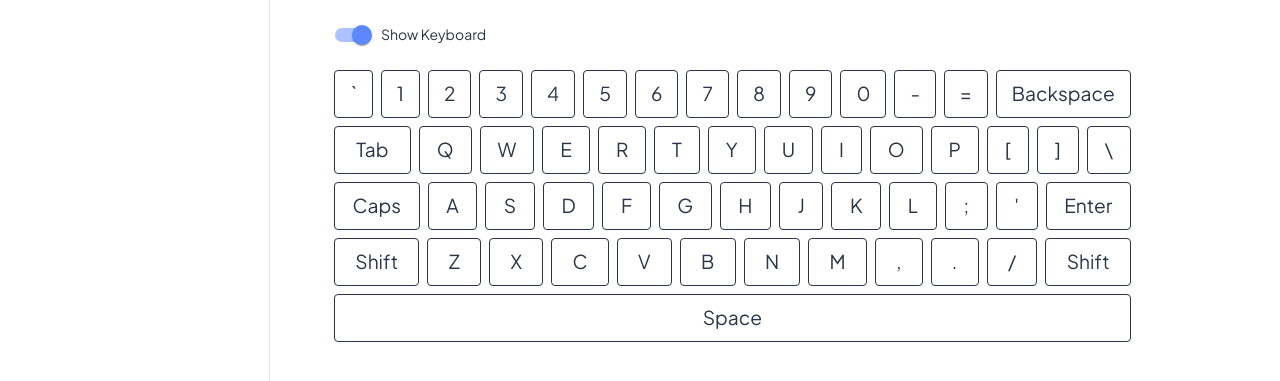
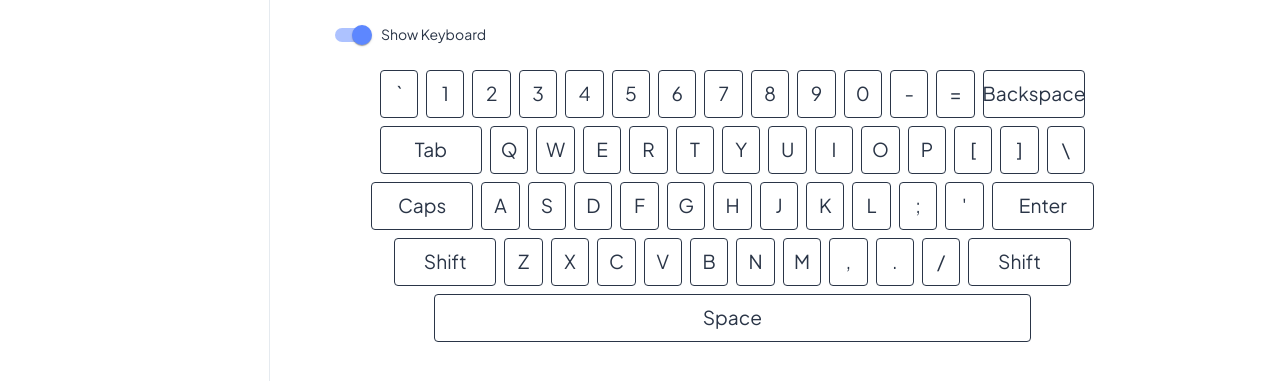
Before and after one commit to cloudful-io/typing-help, a Next.js app: page / in a window 1280 px wide. Shown: the part 375-756 px from the top of the page. Built offline with nearby package versions, Linux system fonts and the light colour scheme; no server answers.

Commit message:
Reduced size of keyboard

```diff
--- a/src/app/(DashboardLayout)/components/shared/Keyboard.tsx
+++ b/src/app/(DashboardLayout)/components/shared/Keyboard.tsx
@@ -20,7 +20,7 @@ const Keyboard: React.FC<KeyboardProps> = ({ onKeyPress, activeKey, shiftActive
   const [showKeyboard, setShowKeyboard] = useState(true);
 
   return (
-    <Box sx={{ display: "flex", flexDirection: "column", gap: 1, width: "fit-content" }}>
+    <Box sx={{ display: "flex", flexDirection: "column", gap: 1, width: "fit-content"  }}>
       {/* Switch to toggle keyboard */}
       <FormControlLabel
         control={
@@ -37,7 +37,7 @@ const Keyboard: React.FC<KeyboardProps> = ({ onKeyPress, activeKey, shiftActive
       {showKeyboard && (
         <>
           {keyboardLayout.map((row, rowIndex) => (
-            <Box key={rowIndex} sx={{ display: "flex", justifyContent: "center", gap: 1 }}>
+            <Box key={rowIndex} sx={{ display: "flex",  width: "75%", justifyContent: "center", maxWidth: "90vw", mx: "auto", gap: 1 }}>
               {row.map((key, keyIndex) => {
                 const displayKey = key.replace("Left", "").replace("Right", "");
                 let width: string | number = "3vw";
@@ -47,9 +47,9 @@ const Keyboard: React.FC<KeyboardProps> = ({ onKeyPress, activeKey, shiftActive
                   (shiftActive && displayKey === "Shift") ||
                   (["Caps", "Enter", "Backspace", "Space"].includes(displayKey) && activeKey === displayKey);
 
-                if (key === "Space") width = "9vw";
+                if (key === "Space") width = "8vw";
                 if (["ShiftLeft", "ShiftRight", "Backspace", "Enter", "Caps", "Tab"].includes(key)) {
-                  width = "6vw";
+                  width = "8vw";
                 }
 
                 return (
```
